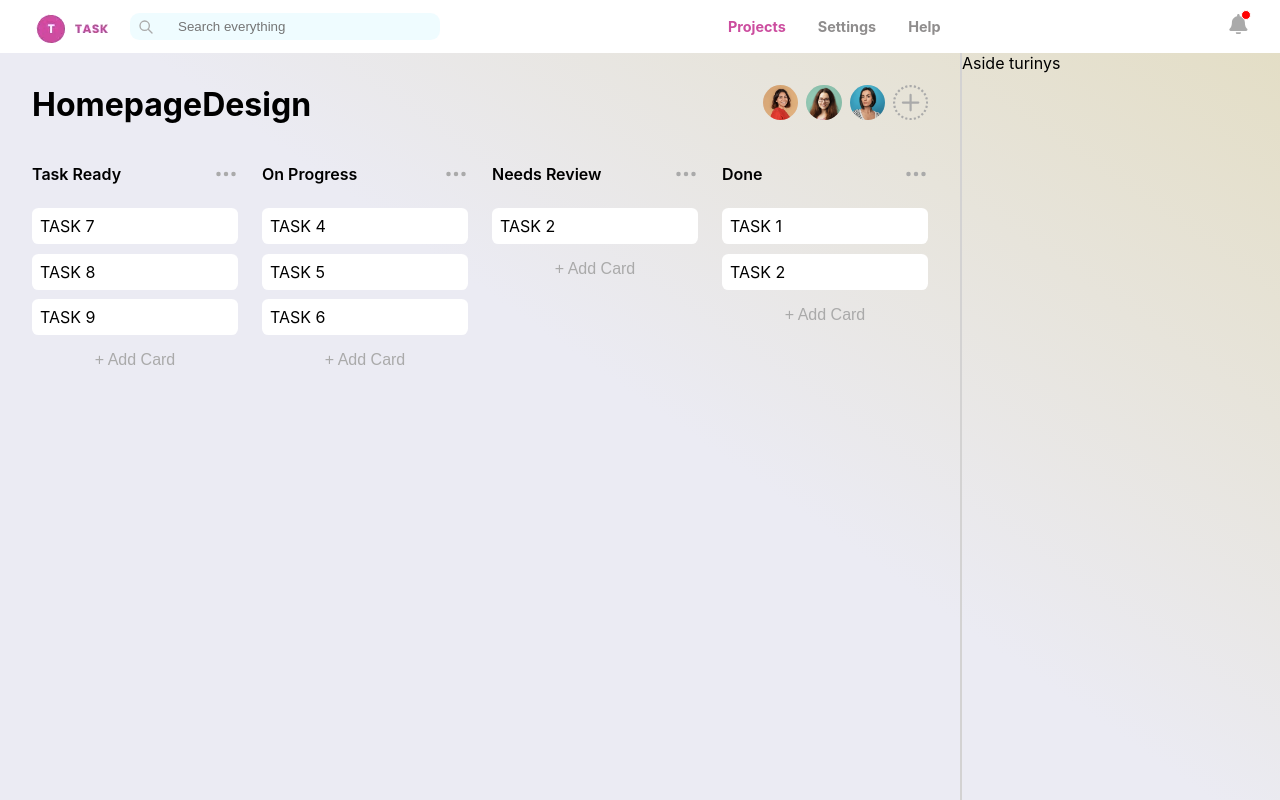
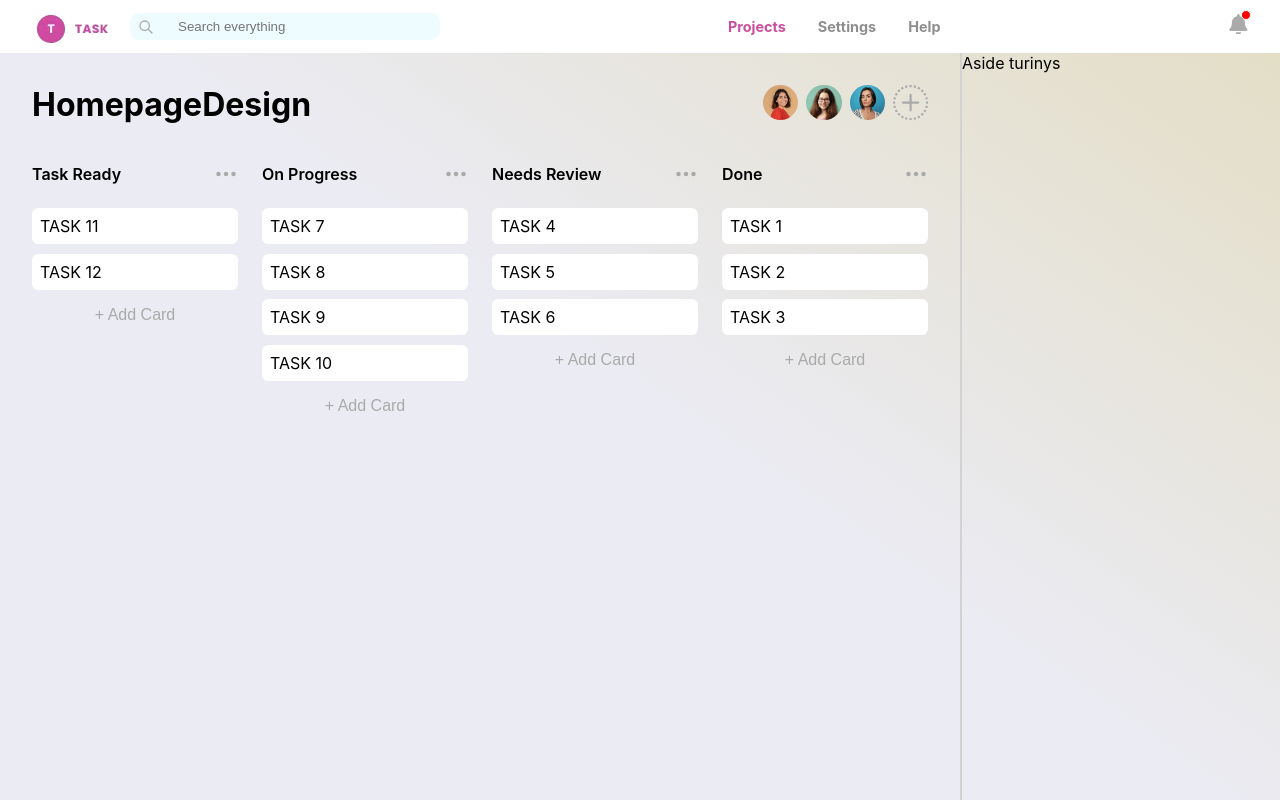
Before and after one commit to Gintaras68/web-dev-11-todo-cra, a React (Create React App) app: page / in a window 1280 px wide. Built offline with nearby package versions, Linux system fonts and the light colour scheme.

Commit message:
Data in App, add key atribute for cards

```diff
--- a/src/App.jsx
+++ b/src/App.jsx
@@ -4,11 +4,32 @@ import Header from './components/header/Header';
 import Main from './components/main/Main';
 
 function App() {
+  const users = [
+    {id: 1, name: 'Alina', photo: 'user-1'},
+    {id: 2, name: 'Sandra', photo: 'user-2'},
+    {id: 3, name: 'Julia', photo: 'user-3'},
+  ];
+
+  const data = [
+    {id: 1, tag: 'UI Design', task: 'Membuat konsep', createdAt: 1777053910803, userID: 1, stage: 'done'},
+    {id: 2, tag: 'Copywriting', task: 'Membuat konsep', createdAt: 1777053910803, userID: 2, stage: 'done'},
+    {id: 3, tag: 'Illustration', task: 'Membuat konsep', createdAt: 1777053910803, userID: 3, stage: 'done'},
+    {id: 4, tag: 'Illustration', task: 'Membuat konsep', createdAt: 1777053910803, userID: 3, stage: 'review'},
+    {id: 5, tag: 'UI Design', task: 'Membuat konsep', createdAt: 1777053910803, userID: 1, stage: 'review'},
+    {id: 6, tag: 'Copywriting', task: 'Membuat konsep', createdAt: 1777053910803, userID: 2, stage: 'review'},
+    {id: 7, tag: 'Illustration', task: 'Membuat konsep', createdAt: 1777053910803, userID: 3, stage: 'progress'},
+    {id: 8, tag: 'Copywriting', task: 'Membuat konsep', createdAt: 1777053910803, userID: 2, stage: 'progress'},
+    {id: 9, tag: 'Illustration', task: 'Membuat konsep', createdAt: 1777053910803, userID: 3, stage: 'progress'},
+    {id: 10, tag: 'UI Design', task: 'Membuat konsep', createdAt: 1777053910803, userID: 1, stage: 'progress'},
+    {id: 11, tag: 'UI Design', task: 'Icon  di section', createdAt: 1777053910803, userID: 1, stage: 'ready'},
+    {id: 12, tag: 'Copywriting', task: 'Konsep hero tit', createdAt: 1777053910803, userID: 2, stage: 'ready'},
+  ];
+
   return (
     <div className="App">
       <Header />
       <Aside />
-      <Main />
+      <Main data={data} users={users} />
     </div>
   );
 }
--- a/src/components/header/Header.jsx
+++ b/src/components/header/Header.jsx
@@ -3,7 +3,6 @@ import { FaBell } from "react-icons/fa";
 import style from './Header.module.css';
 
 function Header() {
-  console.log(style);
 
   return (
     <header className={style.header}>
--- a/src/components/main/Column.jsx
+++ b/src/components/main/Column.jsx
@@ -12,7 +12,7 @@ function Column({ title, tasks }) {
       </div>
 
       <ul className={style.tasksList}>
-        { tasks.map(task => <li><div className={style.taskCard}>TASK {task}</div></li>) }
+        { tasks.map(task => <li key={task.id}><div className={style.taskCard}>TASK {task.id}</div></li>) }
       </ul>
 
       <button className={style.addCardBtn} type="button">+ Add Card</button>
--- a/src/components/main/Main.jsx
+++ b/src/components/main/Main.jsx
@@ -5,7 +5,8 @@ import user3 from '../../img/users/user-3.jpg';
 import { BsPlusCircleDotted } from 'react-icons/bs';
 import Column from './Column';
 
-function Main() {
+function Main({data, users}) {
+
   return (
     <main className={style.main}>
       <div className={style.headerLine}>
@@ -28,10 +29,10 @@ function Main() {
         </div>
       </div>
 
-      <Column title="Task Ready" tasks={[7, 8, 9]} />
-      <Column title="On Progress" tasks={[4, 5, 6]} />
-      <Column title="Needs Review" tasks={[2]} />
-      <Column title="Done" tasks={[1, 2]} />
+      <Column title="Task Ready" tasks={data.filter(item => item.stage === 'ready')} />
+      <Column title="On Progress" tasks={data.filter(item => item.stage === 'progress')} />
+      <Column title="Needs Review" tasks={data.filter(item => item.stage === 'review')} />
+      <Column title="Done" tasks={data.filter(item => item.stage === 'done')} />
     </main>
   );
 }
```
